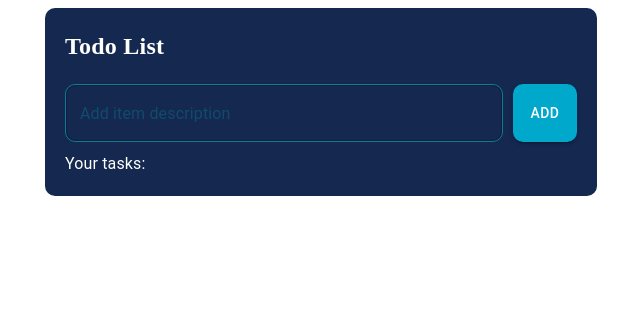
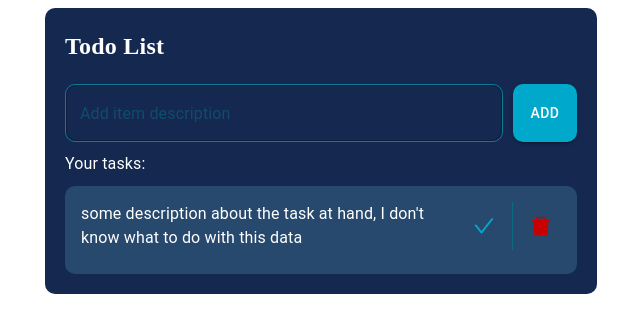
Before and after one commit to Srinath6/todo, a React (Vite) app in the folder todoapp/: page / in a window 1280 px wide. Shown: the top 332 px of the page, without its empty margins (319-959 px from the left). Built offline with nearby package versions, Linux system fonts and the light colour scheme.

Commit message:
job card static ui

```diff
--- a/todoapp/src/App.jsx
+++ b/todoapp/src/App.jsx
@@ -1,5 +1,7 @@
 import { Stack, Container, Box } from "@mui/material";
 import Header from "./header";
+import OutlinedCard from "./JobCard";
+
 
 export default function App() {
   return (
@@ -14,6 +16,7 @@ export default function App() {
           }}
         >
           <Header />
+          <OutlinedCard/>
         </Box>
       </Container>
     </>
--- /dev/null
+++ b/todoapp/src/JobCard.jsx
@@ -0,0 +1,49 @@
+import * as React from "react";
+import {
+  Card,
+  CardContent,
+  Typography,
+  Box,
+  IconButton,
+  Stack,
+  Divider,
+} from "@mui/material/";
+
+import { AiOutlineCheck, AiFillDelete } from "react-icons/ai";
+
+const card = (
+  <React.Fragment>
+    <CardContent>
+      <Stack direction="row" alignItems="center" spacing={1}>
+        <Typography sx={{ color: "white", width: "400px" }}>
+          {" "}
+          some description about the task at hand, I don't know what to do with this data
+        </Typography>
+        <IconButton>
+          <AiOutlineCheck style={{ color: "#00A8CC" }}></AiOutlineCheck>
+        </IconButton>
+        <Divider orientation="vertical" variant="middle" flexItem sx={{background: "#0C7B93"}}/>
+        <IconButton>
+          <AiFillDelete style={{ color: "#c70000" }}></AiFillDelete>
+        </IconButton>
+      </Stack>
+    </CardContent>
+  </React.Fragment>
+);
+
+export default function OutlinedCard() {
+  return (
+    <Box sx={{ minWidth: 275 }}>
+      <Card
+        variant="contained"
+        sx={{
+          backgroundColor: "#27496D",
+          borderRadius: "10px",
+          marginTop: "10px",
+        }}
+      >
+        {card}
+      </Card>
+    </Box>
+  );
+}
--- a/todoapp/src/header.jsx
+++ b/todoapp/src/header.jsx
@@ -22,26 +22,38 @@ export default function Header() {
       >
         <TextField
           variant="outlined"
+          multiline
+          inputProps={{ maxLength: 350 }}
           placeholder="Add item description"
           fullWidth
           sx={{
             paddingRight: "10px",
             "& .MuiOutlinedInput-root": {
               border: "1px solid #0C7B93",
-              borderRadius: '10px'
+              borderRadius: "10px",
+            },
+            "& .MuiInputBase-input:focus": {
+              borderColor: "1px solid #00A8CC",
             },
             "& .MuiInputBase-input::placeholder": {
               color: "#0C7B93",
             },
+            "& .MuiInputBase-input": {
+              color: "white",
+            },
           }}
         />
-        <Button variant="contained" sx={{ background: "#00A8CC", borderRadius: '10px'  }}>
+        <Button
+          variant="contained"
+          size=""
+          sx={{ background: "#00A8CC", borderRadius: "10px" }}
+        >
           {" "}
           Add
         </Button>
       </Stack>
       <Stack>
-        <Typography sx={{ paddingTop: "10px", color: "white"}}>
+        <Typography sx={{ paddingTop: "10px", color: "white" }}>
           Your tasks:
         </Typography>
       </Stack>
```
